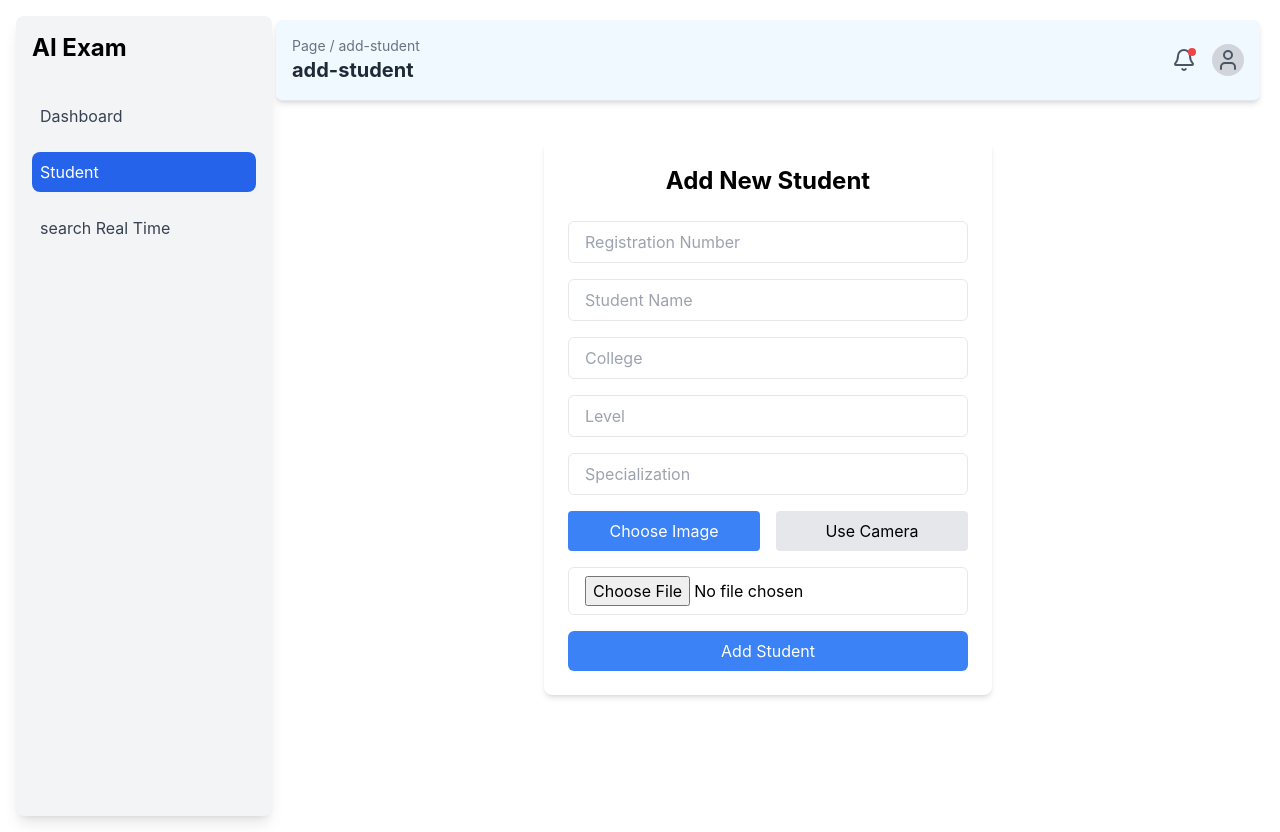
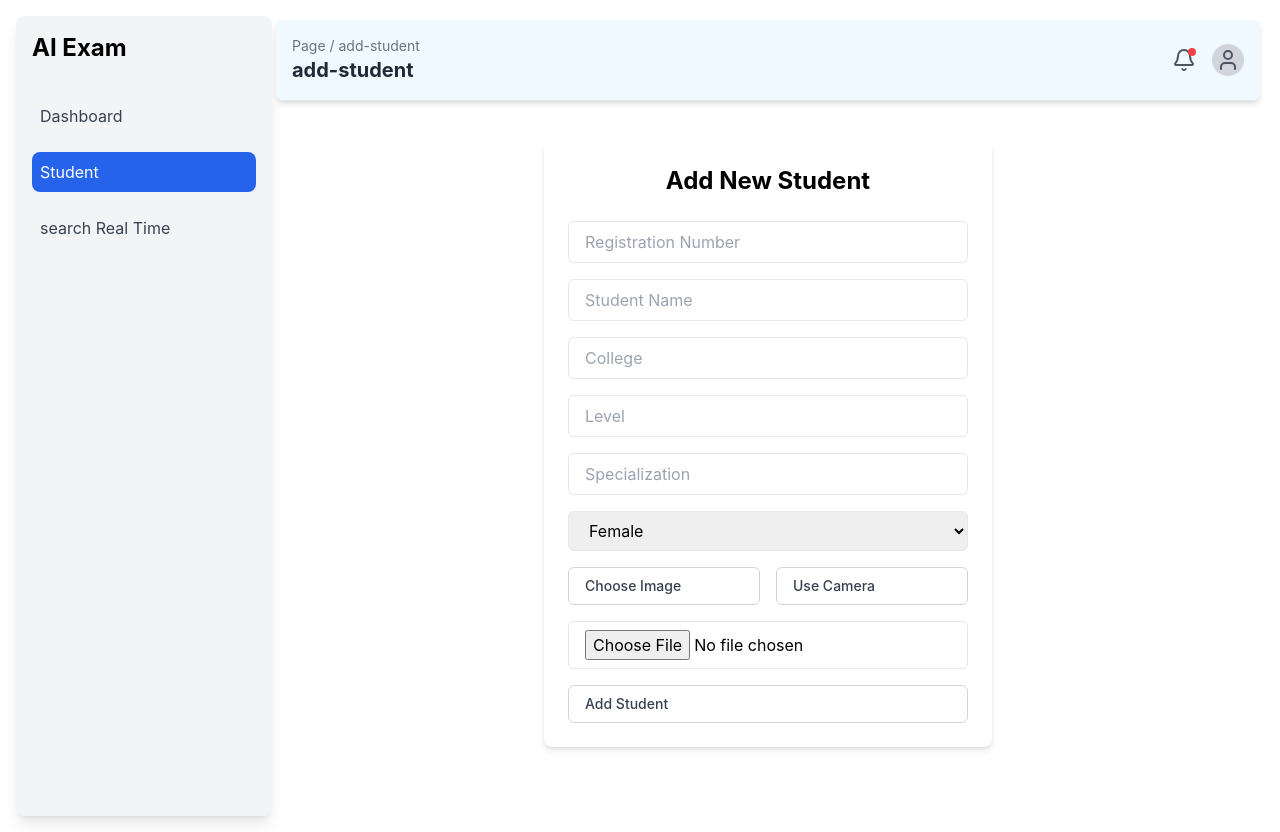
Before and after one commit to radanpro/identity, a React (Create React App) app: page /add-student in a window 1280 px wide. Built offline with nearby package versions, Linux system fonts and the light colour scheme.

Commit message:
connact the add student page with backend

```diff
--- a/src/components/SearchRealTime.js
+++ b/src/components/SearchRealTime.js
@@ -93,7 +93,7 @@ const SearchRealTime = () => {
     setLoading(true);
     try {
       const response = await axios.post(
-        "http://127.0.0.1:8080/vectors/vectors/search",
+        "http://127.0.0.1:8001/vectors/vectors/search",
         formData,
         {
           headers: {
@@ -118,7 +118,7 @@ const SearchRealTime = () => {
   const fetchStudentInfo = async (studentId) => {
     try {
       const response = await axios.get(
-        `http://127.0.0.1:8080/students/info?number=${studentId}`
+        `http://127.0.0.1:8001/students/info?number=${studentId}`
       );
       if (response.status === 200) {
         setSelectedStudent(response.data);
@@ -246,7 +246,7 @@ const SearchRealTime = () => {
                     <strong>مسار الصورة:</strong> {selectedStudent.ImagePath}
                   </p>
                   <img
-                    src={`http://127.0.0.1:8080/static/${selectedStudent.ImagePath}`}
+                    src={`http://127.0.0.1:8001/static/${selectedStudent.ImagePath}`}
                     alt="Student"
                   />
                 </div>
--- a/src/students/AddStudent.js
+++ b/src/students/AddStudent.js
@@ -3,6 +3,7 @@ import axios from "axios";
 import { useNavigate } from "react-router-dom";
 import CameraCaptureOnly from "../components/CameraCaptureOnly";
 import Header from "../components/Header";
+import { Button } from "../shared/Button"; // استيراد مكون Button
 
 const AddStudent = () => {
   const [number, setRegistrationNumber] = useState("");
@@ -10,6 +11,7 @@ const AddStudent = () => {
   const [college, setCollege] = useState("");
   const [level, setLevel] = useState("");
   const [specialization, setSpecialization] = useState("");
+  const [gender, setGender] = useState(0); // 0 for female, 1 for male
   const [image, setImage] = useState(null);
   const [useCamera, setUseCamera] = useState(false);
   const navigate = useNavigate();
@@ -23,15 +25,16 @@ const AddStudent = () => {
     }
 
     const formData = new FormData();
-    formData.append("number", number);
-    formData.append("name", name);
-    formData.append("college", college);
-    formData.append("level", level);
-    formData.append("specialization", specialization);
-    formData.append("image_file", image);
+    formData.append("StudentName", name);
+    formData.append("Number", number);
+    formData.append("College", college);
+    formData.append("Level", level);
+    formData.append("Specialization", specialization);
+    formData.append("Gender", gender);
+    formData.append("image", image); // تأكد من أن الاسم يتوافق مع ما يتوقعه الخادم
 
     try {
-      await axios.post("http://localhost:8000/api/add_student", formData, {
+      await axios.post("http://127.0.0.1:8001/students/add", formData, {
         headers: {
           "Content-Type": "multipart/form-data",
         },
@@ -114,26 +117,30 @@ const AddStudent = () => {
             onChange={(e) => setSpecialization(e.target.value)}
             className="w-full px-4 py-2 border rounded-md focus:outline-none focus:ring-2 focus:ring-blue-500"
           />
+          <select
+            value={gender}
+            onChange={(e) => setGender(parseInt(e.target.value))}
+            className="w-full px-4 py-2 border rounded-md focus:outline-none focus:ring-2 focus:ring-blue-500"
+          >
+            <option value={0}>Female</option>
+            <option value={1}>Male</option>
+          </select>
 
           <div className="flex gap-4 mb-4">
-            <button
+            <Button
               type="button"
               onClick={handleCameraToggle}
-              className={`w-1/2 p-2 rounded ${
-                !useCamera ? "bg-blue-500 text-white" : "bg-gray-200"
-              }`}
+              className={`w-1/2 ${!useCamera ? "bg-blue-500" : "bg-gray-200"}`}
             >
               Choose Image
-            </button>
-            <button
+            </Button>
+            <Button
               type="button"
               onClick={handleCameraToggle}
-              className={`w-1/2 p-2 rounded ${
-                useCamera ? "bg-blue-500 text-white" : "bg-gray-200"
-              }`}
+              className={`w-1/2 ${useCamera ? "bg-blue-500" : "bg-gray-200"}`}
             >
               Use Camera
-            </button>
+            </Button>
           </div>
 
           {!useCamera && (
@@ -148,12 +155,12 @@ const AddStudent = () => {
             <CameraCaptureOnly setCapturedImage={handleCapturedImage} />
           )}
 
-          <button
+          <Button
             type="submit"
-            className="w-full bg-blue-500 text-white py-2 rounded-md hover:bg-blue-600 transition duration-300"
+            className="w-full bg-blue-500 hover:bg-blue-600"
           >
             Add Student
-          </button>
+          </Button>
         </form>
       </div>
     </div>
--- a/src/students/StudentList.js
+++ b/src/students/StudentList.js
@@ -31,7 +31,7 @@ const StudentList = () => {
 
   const fetchStudents = useCallback(async () => {
     try {
-      const response = await axios.get("http://127.0.0.1:8080/students");
+      const response = await axios.get("http://127.0.0.1:8001/students");
       if (response.status === 200) {
         const mappedStudents = mapStudents(response.data);
         setStudents(mappedStudents);
@@ -149,7 +149,7 @@ const StudentList = () => {
                     <tr key={student.student_id}>
                       <td className="px-6 py-4 whitespace-nowrap">
                         <img
-                          src={`http://127.0.0.1:8080/static/${student.ImagePath}`}
+                          src={`http://127.0.0.1:8001/static/${student.ImagePath}`}
                           alt={student.Number}
                           className="w-10 h-10 rounded-full"
                         />
```
